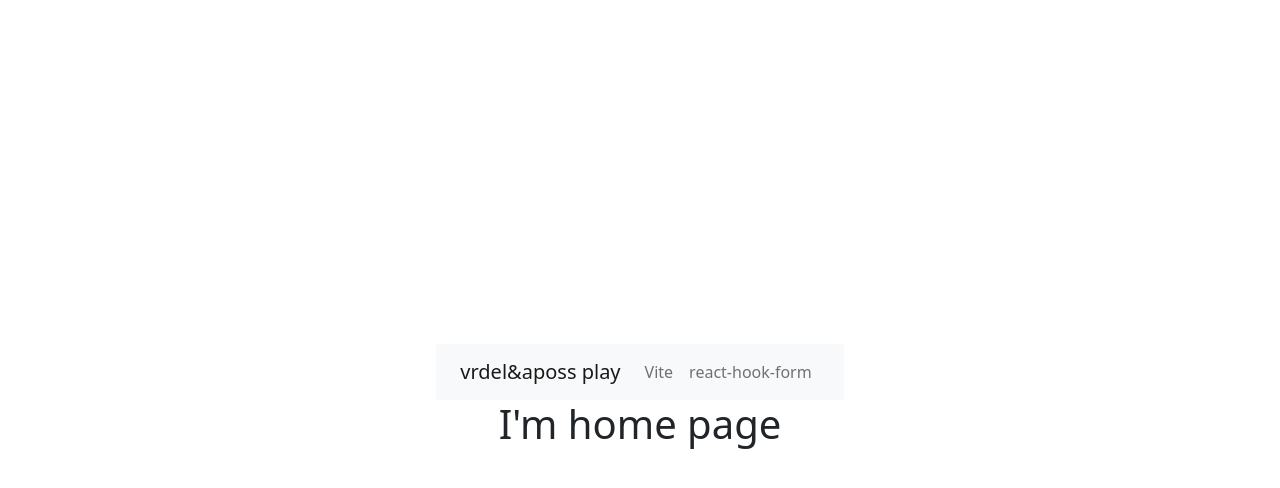
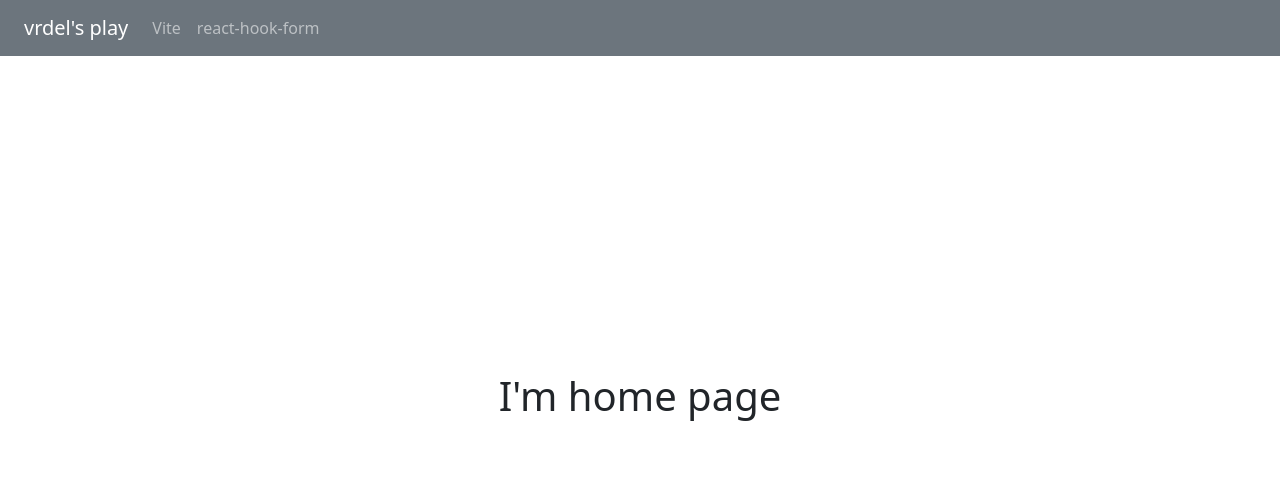
Before and after one commit to vrdel/react-playground, a React (Vite) app in the folder react-playground/: page / in a window 1280 px wide. Shown: the top 488 px of the page. Built offline with nearby package versions, Linux system fonts and the light colour scheme.

Commit message:
stretch navbar

```diff
--- a/react-playground/src/App.jsx
+++ b/react-playground/src/App.jsx
@@ -1,24 +1,24 @@
-import './App.css';
+import './App.css'
 
-import React from 'react';
-import Home from './routes/default';
-import RMainVite from './routes/mainvite';
-import RReactHookForm from './routes/reacthookform';
-import Navigation from './ui/navigation';
-import {BrowserRouter, Routes, Route} from 'react-router-dom';
-import {Container, Row, Col} from 'reactstrap';
+import React from 'react'
+import Home from './routes/default'
+import RMainVite from './routes/mainvite'
+import RReactHookForm from './routes/reacthookform'
+import Navigation from './ui/navigation'
+import {BrowserRouter, Routes, Route} from 'react-router-dom'
+import {Container, Row, Col} from 'reactstrap'
 
 
 const App = () => {
   return (
     <BrowserRouter>
       <Container>
-        <Row className="no-gutters">
+        <Row>
           <Col>
             <Navigation/>
           </Col>
         </Row>
-        <Row>
+        <Row className="no-gutters">
           <Routes>
             <Route path="/" element={<Home/>} />
             <Route path="main-vite" element={<RMainVite/>} />
@@ -27,7 +27,7 @@ const App = () => {
         </Row>
       </Container>
     </BrowserRouter>
-  );
-};
+  )
+}
 
-export default App;
+export default App
--- a/react-playground/src/routes/default.jsx
+++ b/react-playground/src/routes/default.jsx
@@ -1,7 +1,11 @@
+import React from 'react';
+
 function Home() {
-	return (
-		<h1>I'm home page</h1>
-	)
+  return (
+    <h1>
+      I&apos;m home page
+    </h1>
+  )
 }
 
 export default Home
--- a/react-playground/src/routes/mainvite.jsx
+++ b/react-playground/src/routes/mainvite.jsx
@@ -1,5 +1,6 @@
 import React, { useState } from 'react'
 import reactLogo from '../assets/react.svg'
+
 
 const RMainVite = () => {
   const [count, setCount] = useState(0)
--- a/react-playground/src/routes/reacthookform.jsx
+++ b/react-playground/src/routes/reacthookform.jsx
@@ -1,8 +1,8 @@
 const RReactHookForm = () => {
   return (
-		<h1>
-			React Hook Form testing
-		</h1>
+    <h1>
+      React Hook Form testing
+    </h1>
   )
 }
 
--- a/react-playground/src/ui/navigation.jsx
+++ b/react-playground/src/ui/navigation.jsx
@@ -12,12 +12,12 @@ import {Link} from 'react-router-dom';
 
 const Navigation = () => {
   return (
-    <Navbar color="light" expand="md" light>
+    <Navbar color="secondary" dark expand="md" fixed="top">
       <NavbarBrand tag={Link} to="/">
-        vrdel&aposs play
+        vrdel&apos;s play
       </NavbarBrand>
       <Collapse navbar>
-        <Nav className="me-auto" navbar>
+        <Nav navbar>
           <NavItem>
             <NavLink tag={Link} to="/main-vite">
               Vite
```
Also changed, not shown: react-playground/.eslintrc.cjs (added).
